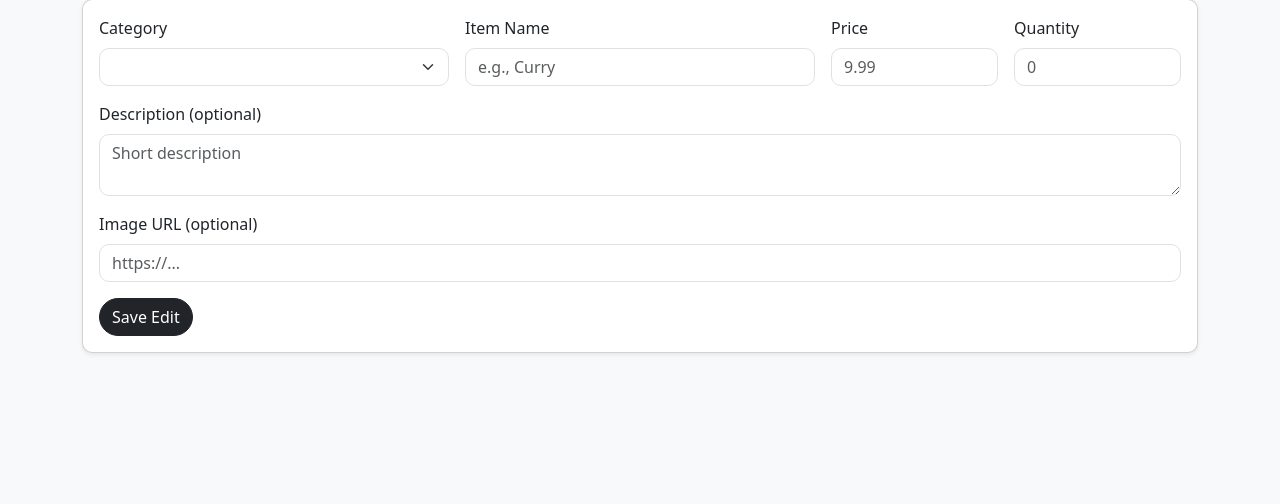
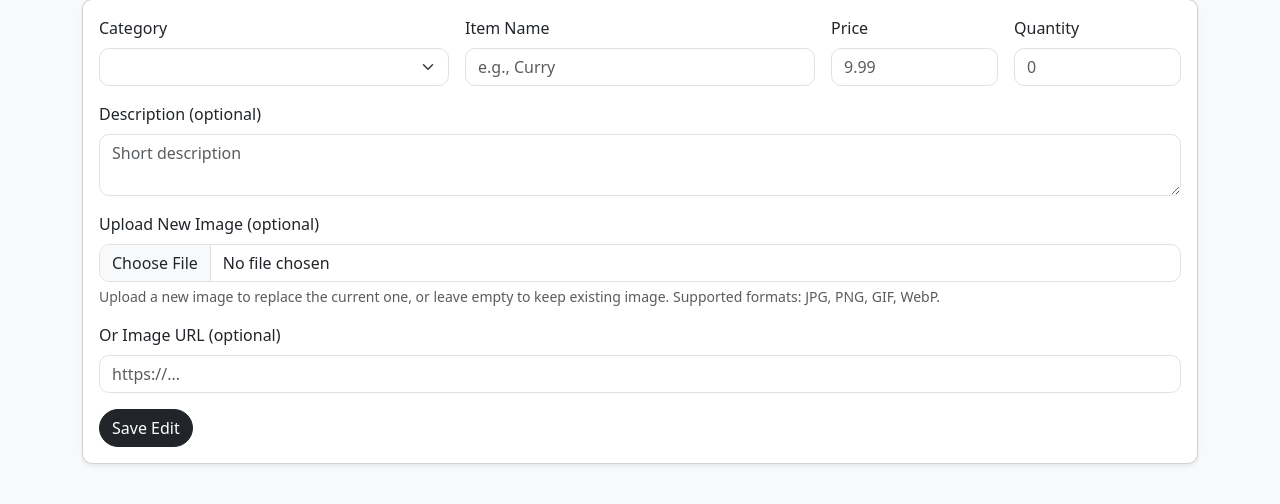
Before and after one commit to ricardobaharally001-web/Cook-Shop, a Flask app: template templates/admin_item_edit.html in a window 1280 px wide. Shown: the part 135-639 px from the top of the page. Run offline with Flask 3, Linux system fonts and the light colour scheme; the template is opened without the code that fills it, so the values that code supplies are empty.

Commit message:
Add files via upload

```diff
--- a/templates/admin_item_edit.html
+++ b/templates/admin_item_edit.html
@@ -36,7 +36,12 @@
           <textarea class="form-control" name="description" rows="2" placeholder="Short description">{{ item.description }}</textarea>
         </div>
         <div class="col-12">
-          <label class="form-label">Image URL (optional)</label>
+          <label class="form-label">Upload New Image (optional)</label>
+          <input type="file" class="form-control" name="image" accept="image/*">
+          <div class="form-text">Upload a new image to replace the current one, or leave empty to keep existing image. Supported formats: JPG, PNG, GIF, WebP.</div>
+        </div>
+        <div class="col-12">
+          <label class="form-label">Or Image URL (optional)</label>
           <input type="text" class="form-control" name="image_url" value="{{ item.image_url }}" placeholder="https://...">
           {% if item.image_url %}
             <div class="form-text">Current image shown below.</div>
--- a/templates/admin_items.html
+++ b/templates/admin_items.html
@@ -36,6 +36,7 @@
         <div class="col-12">
           <label class="form-label">Image (optional)</label>
           <input type="file" class="form-control" name="image" accept="image/*">
+          <div class="form-text">Upload an image from your device. Supported formats: JPG, PNG, GIF, WebP.</div>
         </div>
       </div>
       <div class="mt-3">
```
